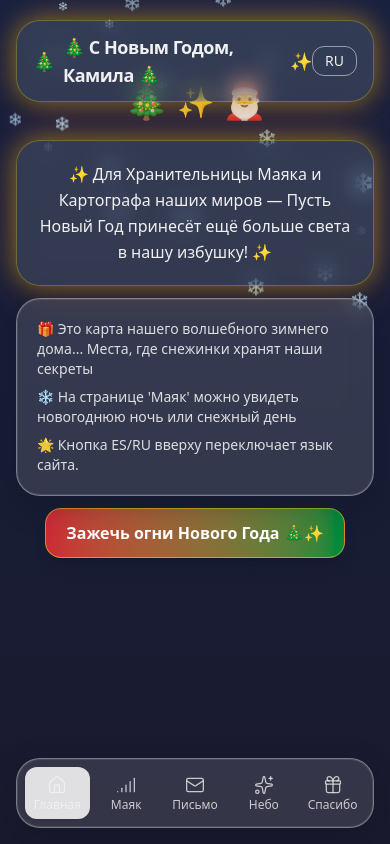
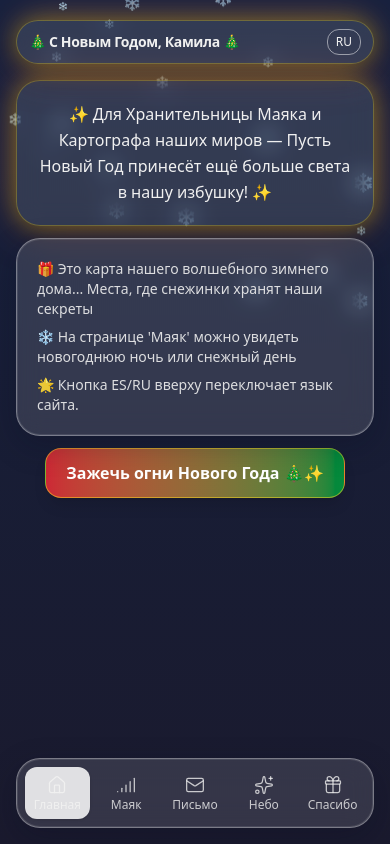
Before and after one commit to Kardonaire-b/camila-card, a React (Vite) app: page / in a window 390 px wide. Built offline with nearby package versions, Linux system fonts and the light colour scheme.

Commit message:
fixing view for mobiles

```diff
--- a/src/App.tsx
+++ b/src/App.tsx
@@ -226,15 +226,11 @@ function TopBar(
   return (
     <div className="fixed top-0 left-0 right-0 z-10">
       <div className="mx-auto max-w-md px-4 pt-5">
-        <div className="glass soft-card festive-glow flex items-center justify-between rounded-2xl px-4 py-3">
-          <div className="flex items-center gap-2">
-            <span className="text-lg">🎄</span>
-            <h1 className="text-lg font-semibold tracking-tight text-[var(--ink)]">{title}</h1>
-            <span className="text-lg">✨</span>
-          </div>
+        <div className="glass soft-card festive-glow flex items-center justify-between rounded-2xl px-3 py-2">
+          <h1 className="text-sm sm:text-base font-semibold tracking-tight text-[var(--ink)] truncate">{title}</h1>
           <button
             onClick={onToggleLang}
-            className="rounded-xl border border-white/50 px-3 py-1 text-sm text-[var(--ink)] hover:bg-white/60 focus:outline-none focus:ring-2 focus:ring-black/10"
+            className="rounded-xl border border-white/50 px-2 py-1 text-xs sm:text-sm text-[var(--ink)] hover:bg-white/60 focus:outline-none focus:ring-2 focus:ring-black/10 shrink-0"
             aria-label={ariaLabel}
           >
             {lang.toUpperCase()}
@@ -258,17 +254,6 @@ function PageWrap({ children }: { children: React.ReactNode }) {
 function Home({ t, onStart }: { t: any; onStart: () => void }) {
   return (
     <div className="flex flex-col items-center gap-3">
-      {/* New Year greeting header */}
-      <motion.div
-        initial={{ opacity: 0, scale: 0.9 }}
-        animate={{ opacity: 1, scale: 1 }}
-        className="text-center mb-2"
-      >
-        <span className="text-4xl">🎄</span>
-        <span className="text-3xl mx-2">✨</span>
-        <span className="text-4xl">🎅</span>
-      </motion.div>
-
       {/* 1) Интро */}
       <motion.div
         initial={{ opacity: 0, y: 10 }}
@@ -361,7 +346,7 @@ function Lighthouse(
           <div className={`absolute right-2 top-2 -mr-1 -mt-1 h-2 w-2 rounded-full ${isPlaying ? "bg-green-500/80" : "bg-transparent"}`} />
         </div>
 
-        <div className="mt-4 flex items-center justify-center gap-2">
+        <div className="mt-4 flex flex-wrap items-center justify-center gap-2">
           <HorizonChip label={t.horizonDawn} active={horizon === "dawn"} onClick={() => setHorizon("dawn")} />
           <HorizonChip label={t.horizonDay} active={horizon === "day"} onClick={() => setHorizon("day")} />
           <HorizonChip label={t.horizonSunset} active={horizon === "sunset"} onClick={() => setHorizon("sunset")} />
@@ -978,13 +963,13 @@ function BottomNav(
 
 const translations = {
   es: {
-    topbarTitle: "🎄 Feliz Año Nuevo, Camila 🎄",
-    homeIntro: "✨ Para la Guardiana del Faro y la Cartógrafa de nuestros mundos — ¡Que el Año Nuevo traiga más luz a nuestra cabaña! ✨",
-    homeOpen: "Encender las luces del Año Nuevo 🎄✨",
+    topbarTitle: "Feliz Año Nuevo, Camila",
+    homeIntro: "Para la Guardiana del Faro y la Cartógrafa de nuestros mundos — ¡Que el Año Nuevo traiga más luz a nuestra cabaña!",
+    homeOpen: "Encender las luces del Año Nuevo",
     tipsNav: "Es el mapa de nuestra casa mágica de invierno... Un lugar donde los copos de nieve guardan nuestros secretos",
     tipsHorizon: "En la página 'Faro' puedes ver la noche de Año Nuevo o un día nevado",
     tipsLang: "El botón ES/RU arriba cambia el idioma del sitio.",
-    lighthouseTitle: "🏠 Nuestro Faro de Año Nuevo",
+    lighthouseTitle: "Nuestro Faro de Año Nuevo",
     lighthouseCopy: "En esta noche mágica, nuestro faro brilla más que nunca. Cada copo de nieve lleva un deseo para ti, mi Guardiana.",
     playMelody: "Reproducir melodía",
     pauseMelody: "Pausa de la melodía",
@@ -995,10 +980,10 @@ const translations = {
     horizonHint: "Cambia el cielo de Año Nuevo",
     letterTitle: "🎁 Carta de Año Nuevo",
     letterBlocks: [
-      "Camila, mi Guardiana. ✨ En esta noche mágica de Año Nuevo, quiero agradecerte por todo el calor que trajiste a mi vida este año.",
+      "Camila, mi Guardiana. En esta noche mágica de Año Nuevo, quiero agradecerte por todo el calor que trajiste a mi vida este año.",
       "Nuestro Faro brilló incluso en las noches más oscuras, porque tú estabas ahí para encender la luz. Cada momento contigo fue un regalo.",
-      "Que el Año Nuevo nos traiga más aventuras, más risas, más música, y que nuestra cabaña junto al lago se llene de aún más calidez. 🎄",
-      "¡Feliz Año Nuevo, mi amor! ❄️🎆\n— Tu Guardián, Ilya"
+      "Que el Año Nuevo nos traiga más aventuras, más risas, más música, y que nuestra cabaña junto al lago se llene de aún más calidez.",
+      "¡Feliz Año Nuevo, mi amor!\n— Tu Guardián, Ilya"
     ],
     // Countdown translations
     letterLockedTitle: "🔐 El sobre está sellado",
@@ -1008,9 +993,9 @@ const translations = {
     countdownHours: "horas",
     countdownMinutes: "min",
     countdownSeconds: "seg",
-    thanksTitle: "🎆 Feliz Año Nuevo 🎆",
-    thanksCopy: "Gracias por este año increíble. Por cada sonrisa, cada abrazo, cada momento de luz en la oscuridad. Que el próximo año nos traiga aún más magia. ¡Te quiero! ❄️✨🎄",
-    shareBtn: "Encender los fuegos artificiales una vez más 🎆",
+    thanksTitle: "Feliz Año Nuevo",
+    thanksCopy: "Gracias por este año increíble. Por cada sonrisa, cada abrazo, cada momento de luz en la oscuridad. Que el próximo año nos traiga aún más magia. ¡Te quiero!",
+    shareBtn: "Encender los fuegos artificiales",
     shareTitle: "Tarjeta de Año Nuevo para Camila",
     shareText: "Una pequeña tarjeta de Año Nuevo para Camila — con nieve, magia y amor.",
     shareCopied: "El texto ha sido copiado al portapapeles.",
@@ -1052,22 +1037,22 @@ const translations = {
     horizonHint: "Меняй новогоднее небо",
     letterTitle: "🎁 Новогоднее письмо",
     letterBlocks: [
-      "Камила, моя Хранительница. ✨ В эту волшебную новогоднюю ночь я хочу поблагодарить тебя за всё тепло, которое ты принесла в мою жизнь в этом году.",
+      "Камила, моя Хранительница. В эту волшебную новогоднюю ночь я хочу поблагодарить тебя за всё тепло, которое ты принесла в мою жизнь в этом году.",
       "Наш Маяк светил даже в самые тёмные ночи, потому что ты была рядом, чтобы зажечь свет. Каждое мгновение с тобой было подарком.",
-      "Пусть Новый Год принесёт нам ещё больше приключений, смеха, музыки, и пусть наша избушка у озера наполнится ещё большим теплом. 🎄",
-      "С Новым Годом, любовь моя! ❄️🎆\n— Твой Хранитель, Илья"
+      "Пусть Новый Год принесёт нам ещё больше приключений, смеха, музыки, и пусть наша избушка у озера наполнится ещё большим теплом.",
+      "С Новым Годом, любовь моя!\n— Твой Хранитель, Илья"
     ],
     // Countdown translations
-    letterLockedTitle: "🔐 Конверт запечатан",
+    letterLockedTitle: "Конверт запечатан",
     letterLockedCopy: "Это письмо откроется ровно в полночь на Новый Год...",
-    letterLockedHint: "🌟 По времени Буэнос-Айреса (Аргентина)",
+    letterLockedHint: "По времени Буэнос-Айреса (Аргентина)",
     countdownDays: "дней",
     countdownHours: "часов",
     countdownMinutes: "мин",
     countdownSeconds: "сек",
-    thanksTitle: "🎆 С Новым Годом 🎆",
-    thanksCopy: "Спасибо за этот невероятный год. За каждую улыбку, каждое объятие, каждый момент света во тьме. Пусть следующий год принесёт нам ещё больше волшебства. Люблю тебя! ❄️✨🎄",
-    shareBtn: "Запустить фейерверк ещё раз 🎆",
+    thanksTitle: "С Новым Годом 🎆",
+    thanksCopy: "Спасибо за этот невероятный год. За каждую улыбку, каждое объятие, каждый момент света во тьме. Пусть следующий год принесёт нам ещё больше волшебства. Люблю тебя!",
+    shareBtn: "Запустить фейерверк",
     shareTitle: "Новогодняя открытка для Камилы",
     shareText: "Небольшая новогодняя открытка для Камилы — со снегом, магией и любовью.",
     shareCopied: "Текст скопирован в буфер обмена.",
```
